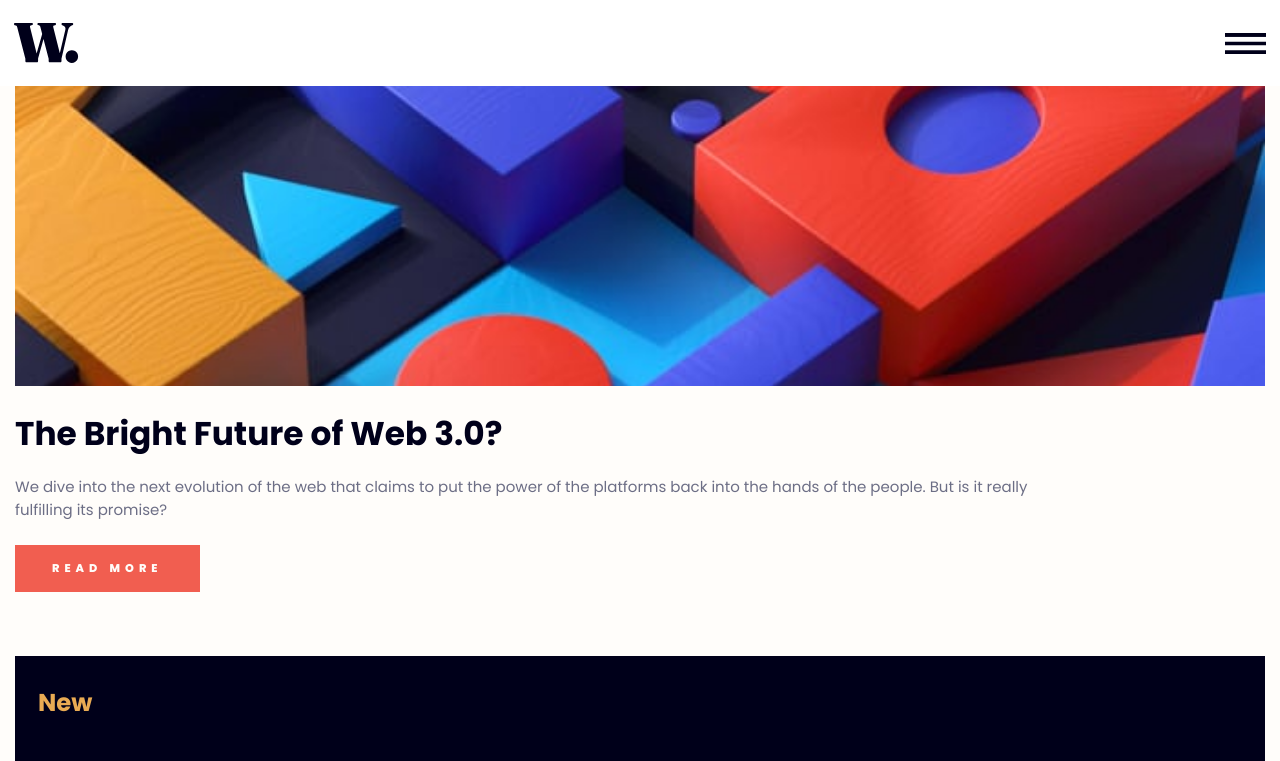
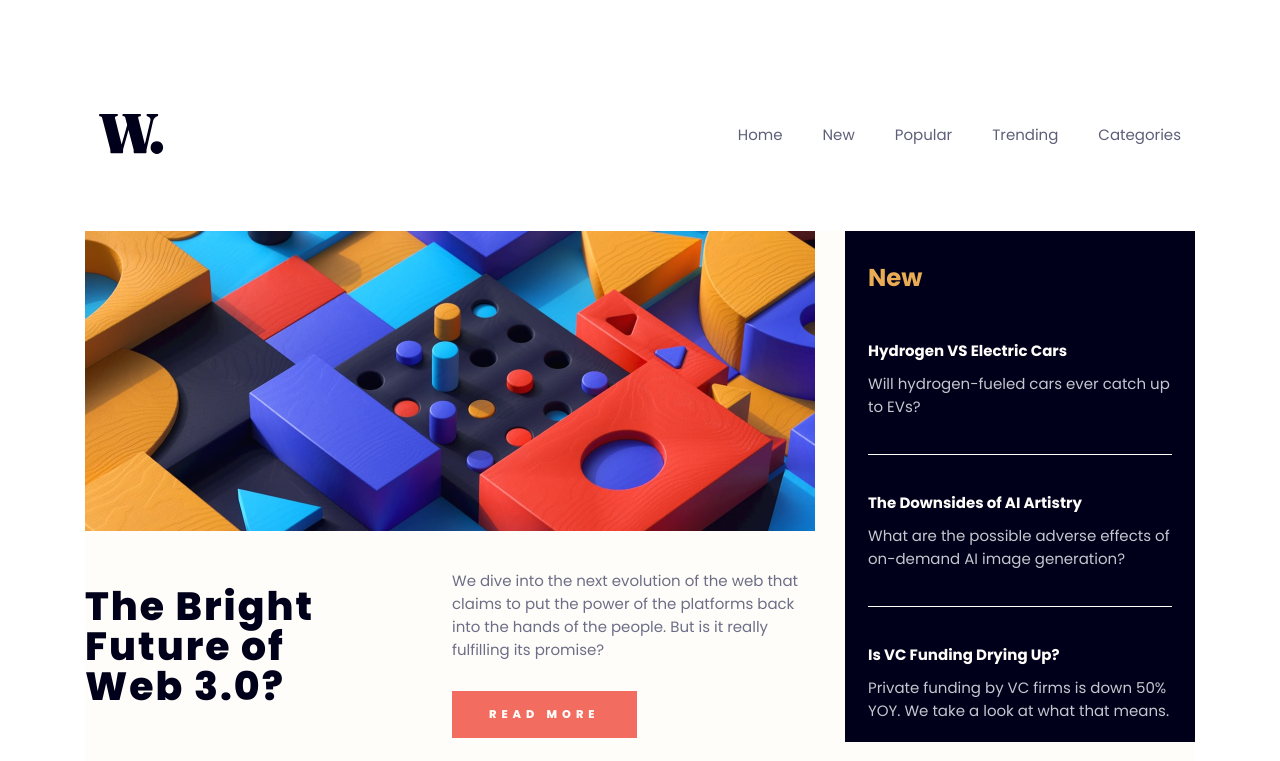
Before and after one commit to cyeguez/news-homepage-main, a website: page index.html in a window 1280 px wide. Shown: the top 761 px of the page. Drawn offline with Linux system fonts and the light colour scheme; files whose address does not match are found by name.

Commit message:
feat(Se definen estilos desktop y se agregan js a los botones del menu)

```diff
--- a/index.html
+++ b/index.html
@@ -28,7 +28,7 @@
         <img src="./assets/images/icon-menu.svg" alt="menu" class="menu__button">
         <img src="./assets/images/icon-menu-close.svg" alt="close icon" class="menu__button__close">
       </div>
-      <ul class="header__menu__links">
+      <ul class="header__menu__links ">
         <li class="header__menu__links__item">Home</li>
         <li class="header__menu__links__item">New</li>
         <li class="header__menu__links__item">Popular</li>
@@ -41,15 +41,17 @@
 
   <main class="container">
 
-    <div class="container__hero"> <img src="./assets/images/image-web-3-mobile.jpg" alt="image hero"></div>
+    <div class="container__hero"> </div>
 
     <section class="container__intro">
       <h1 class="container__intro__title">The Bright Future of Web 3.0?</h1>
+      <div class="container__intro__description">
 
-      <p class="container__intro__description">We dive into the next evolution of the web that claims to put the power
-        of the platforms back into the hands of the people. But is it really <br> fulfilling its promise?</p>
+        <p class="intro__description__text">We dive into the next evolution of the web that claims to put the power
+          of the platforms back into the hands of the people. But is it really <br> fulfilling its promise?</p>
 
-      <button type="button" class="container__intro__btn">Read more</button>
+        <button type="button" class="container__intro__btn">Read more</button>
+      </div>
     </section>
 
 
@@ -120,6 +122,10 @@
     Challenge by <a href="https://www.frontendmentor.io?ref=challenge" target="_blank">Frontend Mentor</a>.
     Coded by <a href="https://github.com/cyeguez" target="_blank">Cesar Yeguez</a>.
   </footer>
+
+
+
+  <script src="./js/app.js"></script>
 </body>
 
 </html>
--- /dev/null
+++ b/js/app.js
@@ -0,0 +1,17 @@
+const listMenu = document.querySelector('.header__menu');
+const btnMenu = document.querySelector('.menu__button');
+const btnClose = document.querySelector('.menu__button__close');
+
+
+function showMenu(){
+  listMenu.classList.add('active');
+
+}
+function hiddenMenu(){
+  listMenu.classList.remove('active');
+
+}
+
+
+btnMenu.addEventListener('click', showMenu);
+btnClose.addEventListener('click', hiddenMenu);
--- a/scss/component/_header.scss
+++ b/scss/component/_header.scss
@@ -2,18 +2,26 @@
 
 .header {
   width: 100%;
+
   height: 5.375rem;
   display: flex;
   justify-content: space-between;
   align-items: center;
-  padding: 1.6875rem .875rem;
+  padding: 1.6875rem 0.875rem;
   position: relative;
 
+  .header__logo{
+    cursor: pointer;
+  }
+
   .header__menu {
+    transition: all 400ms ease;
     .header__menu__logo {
       .menu__button {
+
         width: 2.5625rem;
         height: 1.3125rem;
+        transition: all 4s ease;
       }
       .menu__button__close {
         display: none;
@@ -22,15 +30,18 @@
 
     .header__menu__links {
       display: none;
+      transition: all 4s ease;
     }
 
     &.active {
+
       width: 256px;
-      min-height: 100vh;
+      min-height: 150vh;
       background-color: v.$Off-white;
-      position: absolute;
+      position: fixed;
       top: 0;
       right: 0;
+
       padding: 1.6875rem 1.25rem;
       z-index: 1;
 
@@ -44,7 +55,7 @@
         .menu__button__close {
           display: block;
           position: absolute;
-          width: 2rem;
+          width: 1rem;
           top: 0;
           right: 0;
           transition: transform 1s ease;
@@ -70,7 +81,7 @@
           font-weight: v.$fw-400;
 
           &:hover {
-            color: v.$Soft-orange;
+            color: v.$Soft-red;
             cursor: pointer;
           }
         }
@@ -79,5 +90,41 @@
   }
 }
 
+/* ------------------------------ Mode Desktop ------------------------------ */
+@media screen and (min-width: 1024px) {
+  body {
+    min-height: 100vh;
+    display: grid;
+    place-items: center;
+  }
 
-/* ------------------------------ Mode Desktop ------------------------------ */
+  .header {
+    width: 69.375rem;
+    margin: 5.6875rem auto 3.375rem auto;
+
+
+
+    .header__menu {
+      .header__menu__logo {
+        .menu__button {
+          display: none;
+        }
+        .menu__button__close {
+          display: none;
+        }
+      }
+
+      .header__menu__links {
+        display: flex;
+        gap: 40px;
+
+        .header__menu__links__item {
+          &:hover {
+            color: v.$Soft-red;
+            cursor: pointer;
+          }
+        }
+      }
+    }
+  }
+}
--- a/scss/component/_main.scss
+++ b/scss/component/_main.scss
@@ -1,17 +1,14 @@
 @use "../base/var" as v;
 
 .container {
-  padding-inline: .9375rem;
+  padding-inline: 0.9375rem;
   background-color: v.$Off-white;
   .container__hero {
     width: 100%;
     height: 18.75rem;
-
-    img{
-      width: 100%;
-      height: 100%;
-      object-fit: cover;
-    }
+    background-image: url("../../assets/images/image-web-3-mobile.jpg");
+    background-repeat: no-repeat;
+    background-size: cover;
   }
   .container__intro {
     margin-top: 1.875rem;
@@ -26,16 +23,18 @@
     }
     .container__intro__description {
       margin-block: 1.5rem;
-      width: 95%;
       font-weight: v.$fw-400;
       color: v.$Dark-grayish-blue;
-      opacity: .9;
+      opacity: 0.9;
 
+      .intro__description__text{
+        font-size: .875rem;
 
-
+      }
     }
-    .container__intro__btn{
-      padding: .9375rem 2.3125rem;
+    .container__intro__btn {
+      margin-top: 1.875rem;
+      padding: 0.9375rem 2.3125rem;
       background-color: v.$Soft-red;
       border: none;
       color: v.$Off-white;
@@ -45,98 +44,180 @@
       font-weight: v.$fw-800;
       transition: background 1s ease;
 
-      &:hover{
+      &:hover {
         cursor: pointer;
         background-color: v.$Very-dark-blue;
       }
     }
   }
-  .container__aside{
+  .container__aside {
     width: 100%;
     margin-top: 4rem;
     background-color: v.$Very-dark-blue;
-    padding: 1.75rem 1.4375rem ;
+    padding: 1.75rem 1.4375rem;
 
-    &__title{
+    &__title {
       color: v.$Soft-orange;
       margin-bottom: 2.6875rem;
       font-size: 1.625em;
       font-weight: v.$fw-700;
-
     }
 
-    .aside__wrapper{
+    .aside__wrapper {
       color: v.$Off-white;
-      &__title{
+
+      &__title {
         color: v.$Off-white;
         font-weight: v.$fw-700;
-        cursor:pointer;
+        cursor: pointer;
         margin-bottom: 10px;
+        &:hover{
+          color: v.$Soft-orange;
+          cursor: pointer;
+        }
+      }
+      &__content {
+        color: v.$Grayish-blue;
+        font-weight: v.$fw-400;
 
-
-      }
-      &__content{
-        color:v.$Grayish-blue;
-        font-weight: v.$fw-400;
       }
 
     }
-    &__divider{
+    &__divider {
       height: 1px;
       background-color: v.$Off-white;
       margin-block: 2.25rem;
-
     }
-
-
-
   }
 
-  .container__articles{
+  .container__articles {
     margin-top: 4rem;
 
-    .articles__item{
+    .articles__item {
       display: grid;
-      grid-template-columns:100px 1fr ;
+      grid-template-columns: 100px 1fr;
       column-gap: 1.5625rem;
       margin-bottom: 1.5rem;
 
-
-
-      .articles__item__image{
+      .articles__item__image {
         width: 6.25rem;
         height: 8.0625rem;
         margin-right: 1.5625rem;
         overflow: hidden;
         padding: 0;
 
-        .item__image__img{
+        .item__image__img {
           width: 100%;
           height: 100%;
           object-fit: cover;
         }
-
-
       }
-      .articles__item__content{
-        .content__number{
+      .articles__item__content {
+        .content__number {
           font-size: 1.563em;
           font-weight: v.$fw-700;
           color: v.$Grayish-blue;
         }
-        .content__title{
+        .content__title {
           color: v.$Very-dark-blue;
           font-weight: v.$fw-800;
           margin-bottom: 1.25rem;
 
-
+          &:hover{
+            color: v.$Soft-red;
+            cursor: pointer;
+          }
         }
-        .content__text{
+        .content__text {
           font-size: 0.75em;
           font-weight: v.$fw-400;
           width: 80%;
           color: v.$Dark-grayish-blue;
         }
+      }
+    }
+  }
+}
+
+/* ------------------------------ Mode Desktop ------------------------------ */
+
+@media screen and (min-width: 1024px) {
+  .container {
+    padding-inline: 0;
+    display: grid;
+    grid-template-columns: 22.8125rem 22.8125rem 30px 350px;
+    grid-template-rows: 18.8125rem 210px auto;
+
+    background-color: v.$Off-white;
+
+    .container__hero {
+      grid-column: 1/3;
+      grid-row: 1/2;
+      width: 100%;
+      height: 18.75rem;
+      background-image: url("../../assets/images/image-web-3-desktop.jpg");
+      background-repeat: no-repeat;
+      background-size: cover;
+    }
+
+    .container__intro {
+      grid-column: 1/3;
+      grid-row: 2/3;
+      display: grid;
+      grid-template-columns: 18.125rem 22.125rem;
+      margin-top: 0;
+      column-gap: 4.8125rem;
+      justify-content: start;
+      align-items: center;
+
+      .container__intro__title{
+        width: 100%;
+        font-size: 2.625em;
+        font-weight: v.$fw-800;
+        letter-spacing: 2px;
+        line-height: 2.5rem;
+
+      }
+      .container__intro__description{
+        margin-top: 37px;
+        .intro__description__text{
+          font-size: 15px;
+          font-weight: v.$fw-400;
+        }
+      }
+
+
+
+    }
+    .container__aside {
+      margin-top: 0;
+      grid-column: 4/5;
+      grid-row: 1/3;
+
+
+    }
+
+    .container__articles {
+      margin-top: 3rem;
+      grid-column: 1/5;
+      grid-row: 3/4;
+      display: grid;
+      grid-template-columns: 22.8125rem 22.8125rem 30px 350px;
+
+
+      &>div:nth-child(1){
+        grid-column: 1/2;
+
+
+      }
+      &>div:nth-child(2){
+        grid-column: 2/3;
+
+      }
+      &>div:nth-child(3){
+        grid-column: 4/5;
+
+
 
       }
     }
```
Also changed, not shown: css/style.css.
